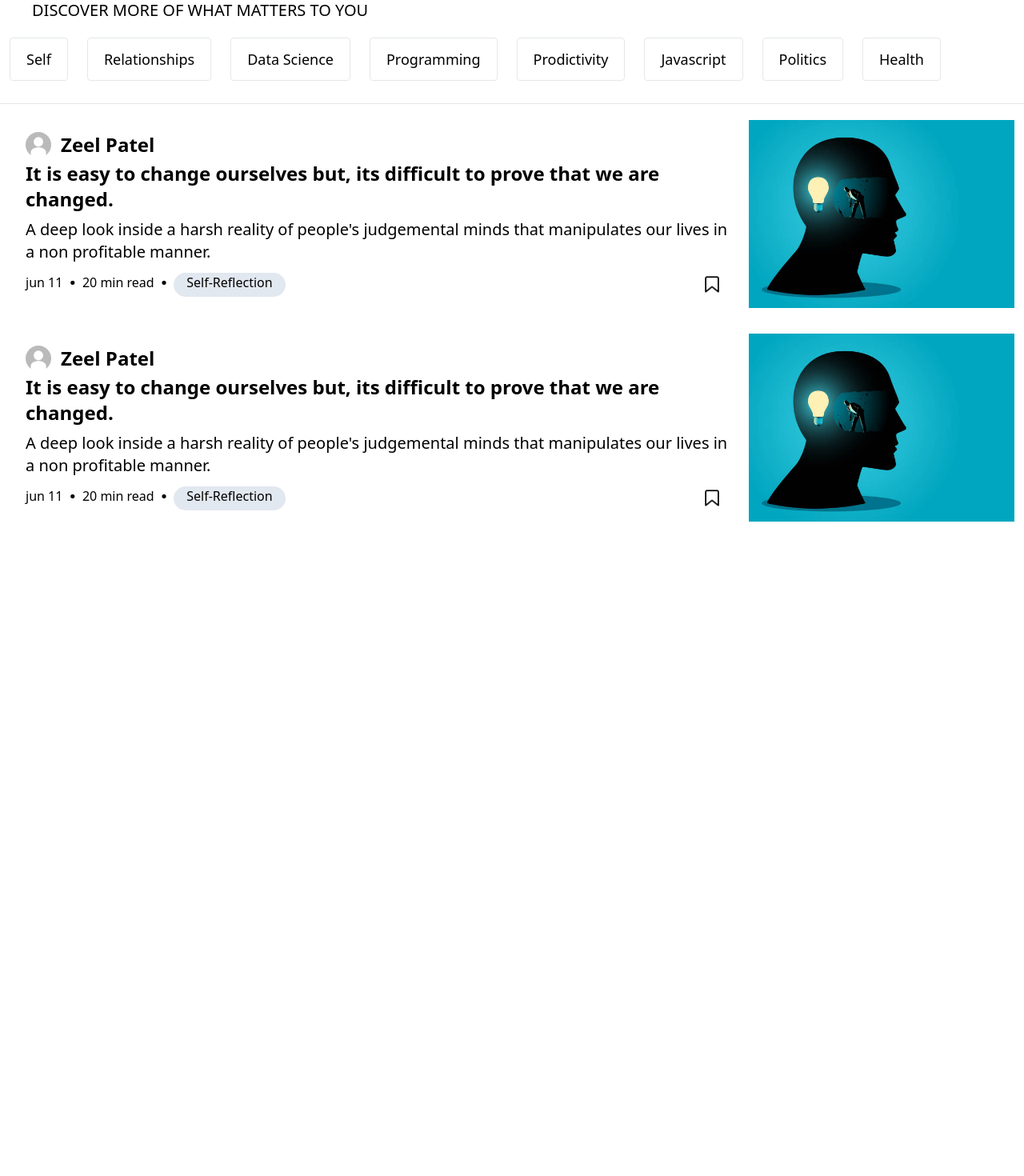
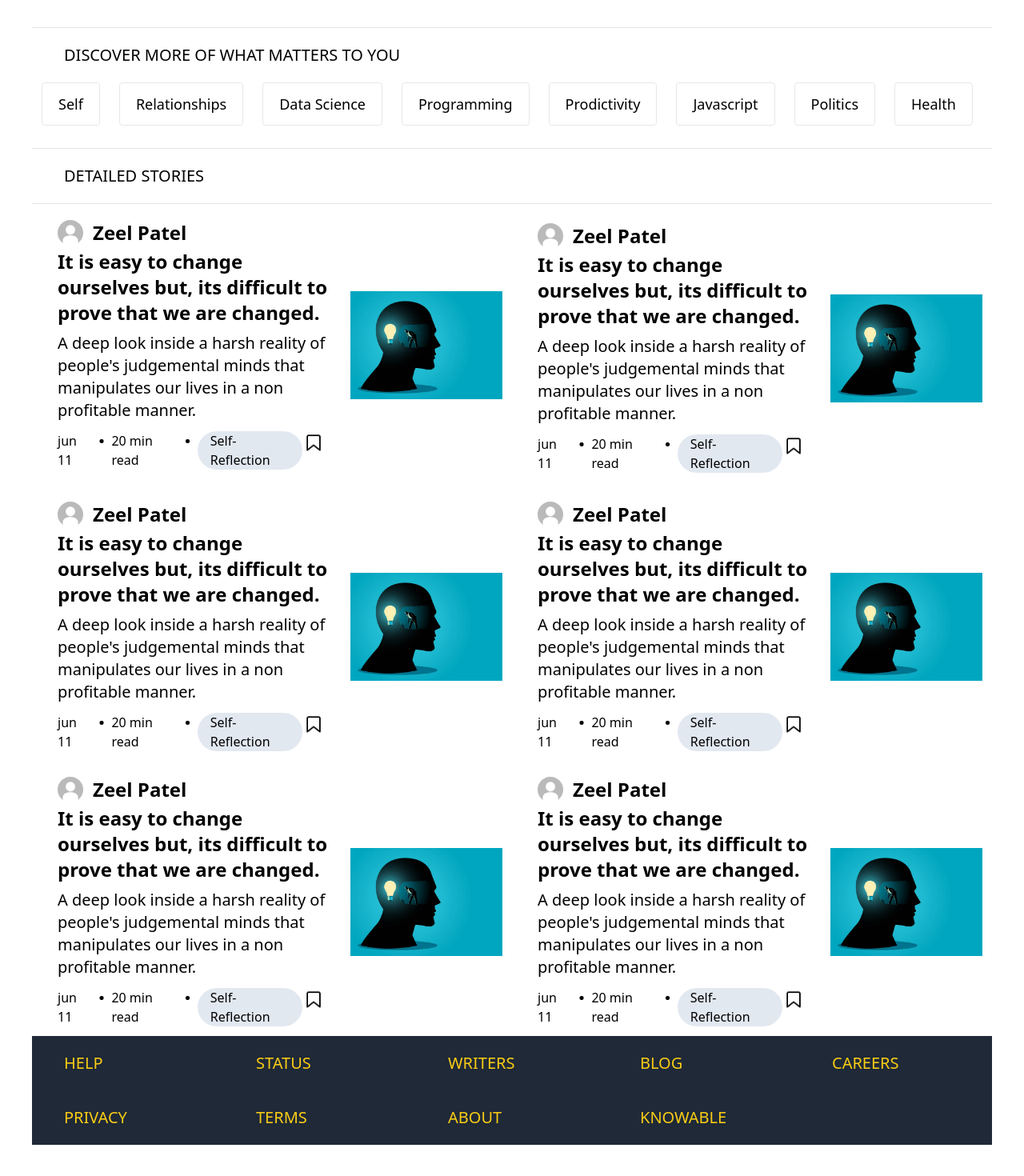
Before and after one commit to ZeelPatel72/MediumBlog-Nextjs-Tailwind, a Next.js app: page / in a window 1280 px wide. Shown: the part 854-2324 px from the top of the page at 80% size. Before the commit the page ends 1518 px from the top, so only its background shows below. Built offline with nearby package versions, Linux system fonts and the light colour scheme.

Commit message:
Footer update

```diff
--- /dev/null
+++ b/components/Footer.tsx
@@ -0,0 +1,21 @@
+import React from 'react'
+
+function Footer() {
+	return (
+		<div>
+			<div className="grid-cols-4 sm:grid md:grid-cols-4 xl:grid-cols-5 3xl:flex bg-gray-800">
+				<p className="uppercase text-xl py-5 px-10 text-yellow-400">Help</p>
+				<p className="uppercase text-xl py-5 px-10 text-yellow-400">Status</p>
+				<p className="uppercase text-xl py-5 px-10 text-yellow-400">Writers</p>
+				<p className="uppercase text-xl py-5 px-10 text-yellow-400">Blog</p>
+				<p className="uppercase text-xl py-5 px-10 text-yellow-400">Careers</p>
+				<p className="uppercase text-xl py-5 px-10 text-yellow-400">Privacy</p>
+				<p className="uppercase text-xl py-5 px-10 text-yellow-400">Terms</p>
+				<p className="uppercase text-xl py-5 px-10 text-yellow-400">About</p>
+				<p className="uppercase text-xl py-5 px-10 text-yellow-400">Knowable</p>
+			</div>
+		</div>
+	)
+}
+
+export default Footer
--- a/components/Header.tsx
+++ b/components/Header.tsx
@@ -2,7 +2,7 @@ import Link from 'next/link'
 
 function Header() {
 	return (
-		<header className="flex text-xl justify-between p-5 max-w-7xl mx-auto">
+		<header className="flex text-xl justify-between px-5 py-0 mt-0 max-w-8xl mx-auto">
 			<div className="flex items-center space-x-5">
 				<Link href="/">
 					<img className="w-44 object-contain cursor-pointer" src="/Assets/Medium-logo.png" alt="Medium" />
--- a/components/Story.tsx
+++ b/components/Story.tsx
@@ -3,7 +3,9 @@ import React from 'react'
 function Story() {
 	return (
 		<div>
-			<div className="flex p-3 pt-5 cursor-pointer items-center">
+			<h2 className="uppercase text-xl py-5 px-10 pb-5 border-b">Detailed stories</h2>
+			<div className="sm:grid md:grid-cols-1 xl:grid-cols-2 3xl:flex flex-wrap">
+				<div className="flex py-5 px-3 pt-5 cursor-pointer items-center">
 					<div className="px-5">
 						<div className="flex">
 							<img className="w-8 h-8 rounded-full mr-3" src="Assets/profile-pic.jpg" alt="" />
@@ -27,8 +29,8 @@ function Story() {
 							<img className="w-7 h-7 rounded-full mr-3" src="Assets/save-logo.png" alt="" />
 						</div>
 					</div>
-				<div className="w-1/3 h-1/4">
-					<img className="object-cover " src="Assets/story-1.jpg" alt="" />
+					<div className="w-25">
+						<img className="object-contain" src="Assets/story-1.jpg" alt="" />
 					</div>
 				</div>
 				<div className="flex p-3 pt-5 cursor-pointer  items-center">
@@ -55,8 +57,121 @@ function Story() {
 							<img className="w-7 h-7 rounded-full mr-3" src="Assets/save-logo.png" alt="" />
 						</div>
 					</div>
-				<div className="w-1/3 h-1/4">
-					<img className="object-cover " src="Assets/story-1.jpg" alt="" />
+					<div className="w-25">
+						<img className="object-contain" src="Assets/story-1.jpg" alt="" />
+					</div>
+				</div>
+				<div className="flex p-3 pt-5 cursor-pointer  items-center">
+					<div className="px-5 content-center">
+						<div className="flex">
+							<img className="w-8 h-8 rounded-full mr-3" src="Assets/profile-pic.jpg" alt="" />
+							<h2 className="text-2xl font-semibold mb-1">Zeel Patel</h2>
+						</div>
+						<h1 className="text-2xl font-bold mb-2">
+							It is easy to change ourselves but, its difficult to prove that we are changed.
+						</h1>
+						<p className="text-xl">
+							A deep look inside a harsh reality of people's judgemental minds that manipulates our lives in a non
+							profitable manner.
+						</p>
+						<div className="flex pt-3 justify-between">
+							<div className="flex">
+								<h4>jun 11</h4>
+								<p className="text-3xl font-bold m-2 -mt-3.5">.</p>
+								<h4>20 min read</h4>
+								<p className="text-3xl font-bold m-2 -mt-3.5">.</p>
+								<h4 className=" bg-slate-200 px-4 rounded-full">Self-Reflection</h4>
+							</div>
+							<img className="w-7 h-7 rounded-full mr-3" src="Assets/save-logo.png" alt="" />
+						</div>
+					</div>
+					<div className="w-25">
+						<img className="object-contain" src="Assets/story-1.jpg" alt="" />
+					</div>
+				</div>
+				<div className="flex p-3 pt-5 cursor-pointer  items-center">
+					<div className="px-5 content-center">
+						<div className="flex">
+							<img className="w-8 h-8 rounded-full mr-3" src="Assets/profile-pic.jpg" alt="" />
+							<h2 className="text-2xl font-semibold mb-1">Zeel Patel</h2>
+						</div>
+						<h1 className="text-2xl font-bold mb-2">
+							It is easy to change ourselves but, its difficult to prove that we are changed.
+						</h1>
+						<p className="text-xl">
+							A deep look inside a harsh reality of people's judgemental minds that manipulates our lives in a non
+							profitable manner.
+						</p>
+						<div className="flex pt-3 justify-between">
+							<div className="flex">
+								<h4>jun 11</h4>
+								<p className="text-3xl font-bold m-2 -mt-3.5">.</p>
+								<h4>20 min read</h4>
+								<p className="text-3xl font-bold m-2 -mt-3.5">.</p>
+								<h4 className=" bg-slate-200 px-4 rounded-full">Self-Reflection</h4>
+							</div>
+							<img className="w-7 h-7 rounded-full mr-3" src="Assets/save-logo.png" alt="" />
+						</div>
+					</div>
+					<div className="w-25">
+						<img className="object-contain" src="Assets/story-1.jpg" alt="" />
+					</div>
+				</div>
+				<div className="flex p-3 pt-5 cursor-pointer  items-center">
+					<div className="px-5 content-center">
+						<div className="flex">
+							<img className="w-8 h-8 rounded-full mr-3" src="Assets/profile-pic.jpg" alt="" />
+							<h2 className="text-2xl font-semibold mb-1">Zeel Patel</h2>
+						</div>
+						<h1 className="text-2xl font-bold mb-2">
+							It is easy to change ourselves but, its difficult to prove that we are changed.
+						</h1>
+						<p className="text-xl">
+							A deep look inside a harsh reality of people's judgemental minds that manipulates our lives in a non
+							profitable manner.
+						</p>
+						<div className="flex pt-3 justify-between">
+							<div className="flex">
+								<h4>jun 11</h4>
+								<p className="text-3xl font-bold m-2 -mt-3.5">.</p>
+								<h4>20 min read</h4>
+								<p className="text-3xl font-bold m-2 -mt-3.5">.</p>
+								<h4 className=" bg-slate-200 px-4 rounded-full">Self-Reflection</h4>
+							</div>
+							<img className="w-7 h-7 rounded-full mr-3" src="Assets/save-logo.png" alt="" />
+						</div>
+					</div>
+					<div className="w-25">
+						<img className="object-contain" src="Assets/story-1.jpg" alt="" />
+					</div>
+				</div>
+				<div className="flex p-3 pt-5 cursor-pointer  items-center">
+					<div className="px-5 content-center">
+						<div className="flex">
+							<img className="w-8 h-8 rounded-full mr-3" src="Assets/profile-pic.jpg" alt="" />
+							<h2 className="text-2xl font-semibold mb-1">Zeel Patel</h2>
+						</div>
+						<h1 className="text-2xl font-bold mb-2">
+							It is easy to change ourselves but, its difficult to prove that we are changed.
+						</h1>
+						<p className="text-xl">
+							A deep look inside a harsh reality of people's judgemental minds that manipulates our lives in a non
+							profitable manner.
+						</p>
+						<div className="flex pt-3 justify-between">
+							<div className="flex">
+								<h4>jun 11</h4>
+								<p className="text-3xl font-bold m-2 -mt-3.5">.</p>
+								<h4>20 min read</h4>
+								<p className="text-3xl font-bold m-2 -mt-3.5">.</p>
+								<h4 className=" bg-slate-200 px-4 rounded-full">Self-Reflection</h4>
+							</div>
+							<img className="w-7 h-7 rounded-full mr-3" src="Assets/save-logo.png" alt="" />
+						</div>
+					</div>
+					<div className="w-25">
+						<img className="object-contain" src="Assets/story-1.jpg" alt="" />
+					</div>
 				</div>
 			</div>
 		</div>
--- a/components/Trending.tsx
+++ b/components/Trending.tsx
@@ -4,8 +4,8 @@ function Trending() {
 	return (
 		<div>
 			<h2 className="uppercase text-xl py-5 px-10 pb-4">Trending on Medium</h2>
-			<div className="p-2 gap-3 sm:grid md:grid-cols-2 xl:grid-cols-3 3xl:flex flex-wrap border-y">
-				<div className="flex p-3 pl-0">
+			<div className="py-5 px-2 gap-3 sm:grid md:grid-cols-2 xl:grid-cols-3 3xl:flex flex-wrap border-y">
+				<div className="flex p-5 pl-0">
 					<h1 className="text-7xl text-slate-200 font-bold p-2 pt-0">01</h1>
 					<div className="flex-col">
 						<div className="flex">
@@ -20,7 +20,7 @@ function Trending() {
 						</div>
 					</div>
 				</div>
-				<div className="flex p-3 pl-0">
+				<div className="flex p-5 pl-0">
 					<h1 className="text-7xl text-slate-200 font-bold p-2 pt-0">02</h1>
 					<div className="flex-col">
 						<div className="flex">
@@ -35,7 +35,7 @@ function Trending() {
 						</div>
 					</div>
 				</div>
-				<div className="flex p-3 pl-0">
+				<div className="flex p-5 pl-0">
 					<h1 className="text-7xl text-slate-200 font-bold p-2 pt-0">03</h1>
 					<div className="flex-col">
 						<div className="flex">
@@ -50,7 +50,7 @@ function Trending() {
 						</div>
 					</div>
 				</div>
-				<div className="flex p-3 pl-0">
+				<div className="flex p-5 pl-0">
 					<h1 className="text-7xl text-slate-200 font-bold p-2 pt-0">04</h1>
 					<div className="flex-col">
 						<div className="flex">
@@ -65,7 +65,7 @@ function Trending() {
 						</div>
 					</div>
 				</div>
-				<div className="flex p-3 pl-0">
+				<div className="flex p-5 pl-0">
 					<h1 className="text-7xl text-slate-200 font-bold p-2 pt-0">05</h1>
 					<div className="flex-col">
 						<div className="flex">
@@ -80,7 +80,7 @@ function Trending() {
 						</div>
 					</div>
 				</div>
-				<div className="flex p-3 pl-0">
+				<div className="flex p-5 pl-0">
 					<h1 className="text-7xl text-slate-200 font-bold p-2 pt-0">06</h1>
 					<div className="flex-col">
 						<div className="flex">
--- a/pages/index.tsx
+++ b/pages/index.tsx
@@ -7,10 +7,11 @@ import Discovery from '../components/Discovery'
 import Header from '../components/Header'
 import Story from '../components/Story'
 import Trending from '../components/Trending'
+import Footer from '../components/Footer'
 
 const Home: NextPage = () => {
 	return (
-		<div className="max-w-7xl mx-auto">
+		<div className="max-w-8xl p-10 mx-auto">
 			<Head>
 				<title>Medium Blog</title>
 				<link rel="icon" href="/favicon.ico" />
@@ -20,6 +21,7 @@ const Home: NextPage = () => {
 			<Trending />
 			<Discovery />
 			<Story />
+			<Footer />
 		</div>
 	)
 }
```
Lines whose indentation alone changed are shown as unchanged.
